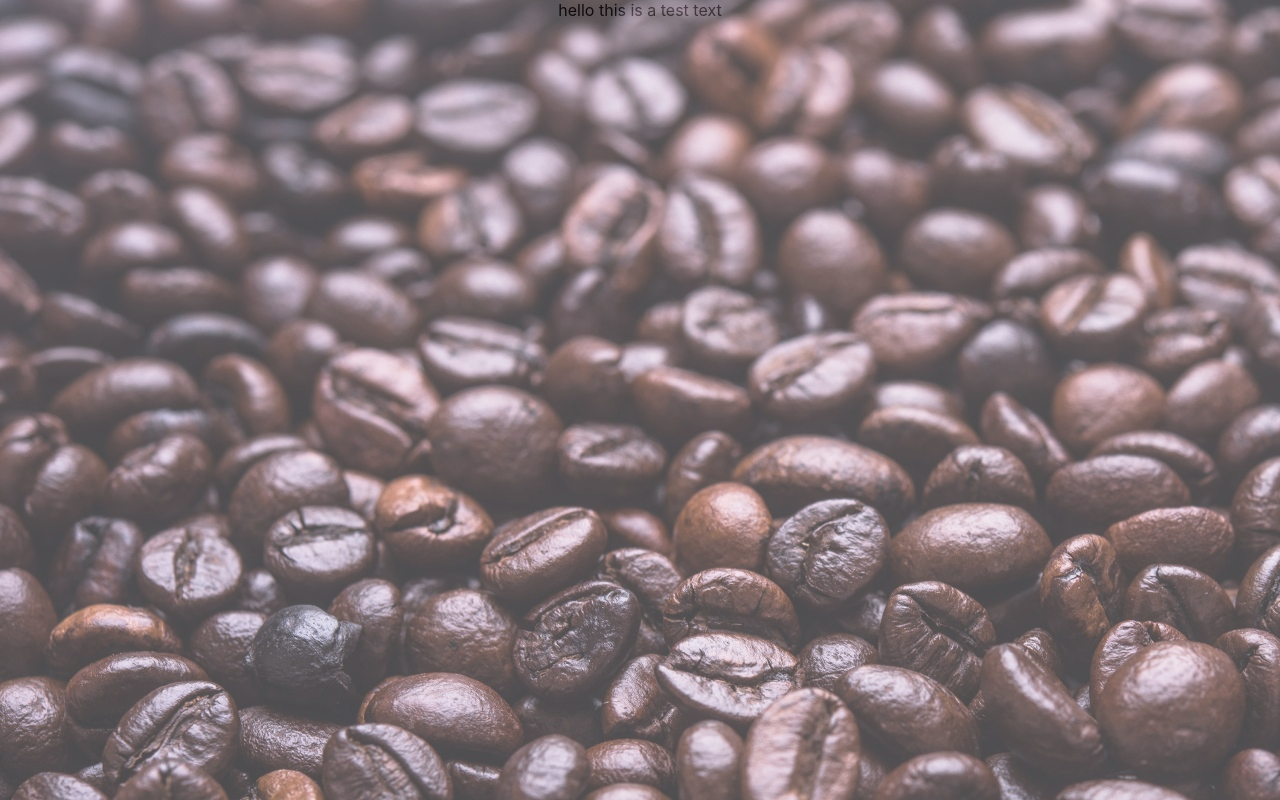
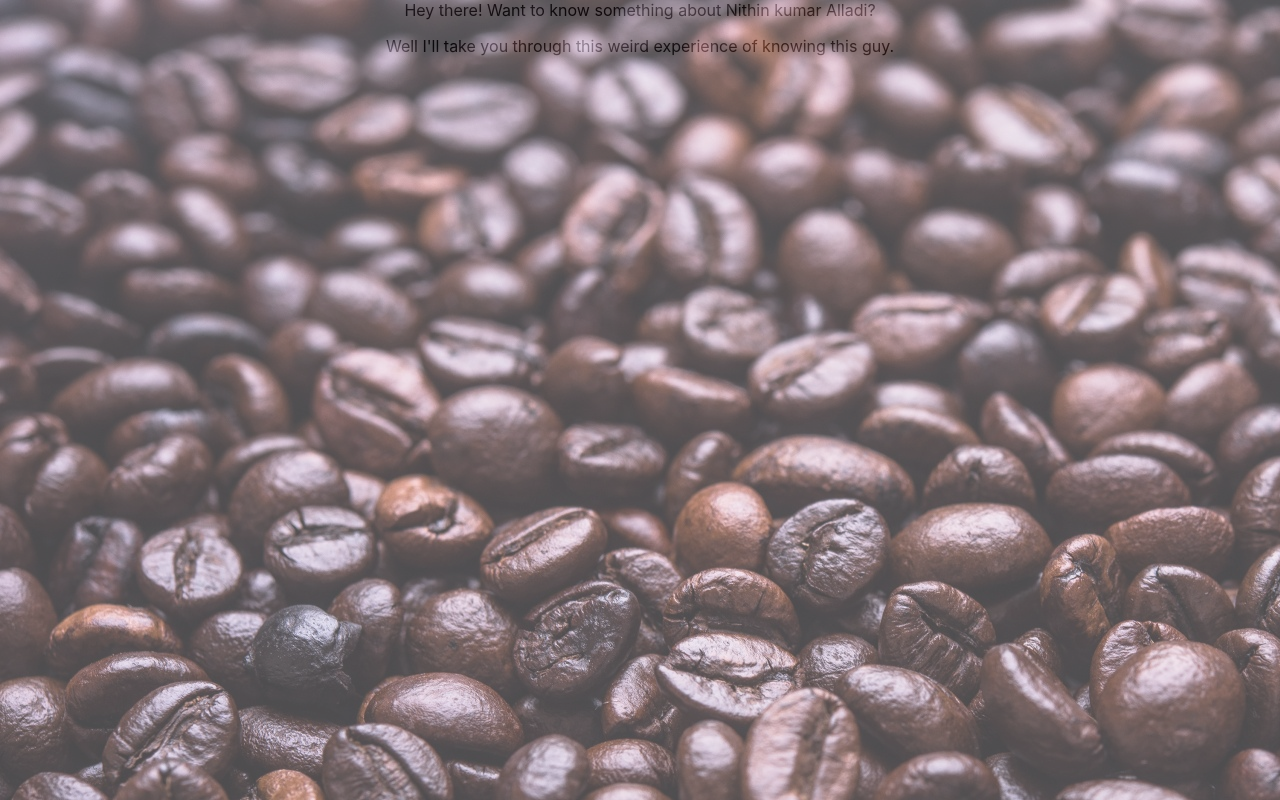
Before and after one commit to NithinKumarAlladi/Website, a React (Create React App) app: page / in a window 1280 px wide. Shown: the top 800 px of the page. Built offline with nearby package versions, Linux system fonts and the light colour scheme.

Commit message:
content modified.

```diff
--- a/src/Home.js
+++ b/src/Home.js
@@ -9,9 +9,9 @@ export default class Home extends Component {
                     <img src={dcb} style={{ opacity: 0.7, }} />
                 </div>
                 <div>
-                    <p style={{ margin: 0, }}>hello this is a test text</p>
+                    <p style={{ margin: 0 }}>Hey there! Want to know something about Nithin kumar Alladi?</p>
+                    <p>Well I'll take you through this weird experience of knowing this guy.</p>
                 </div>
-
             </div>
         )
     }
```
